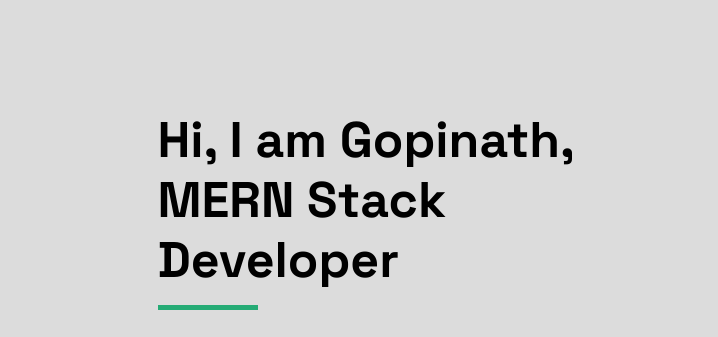
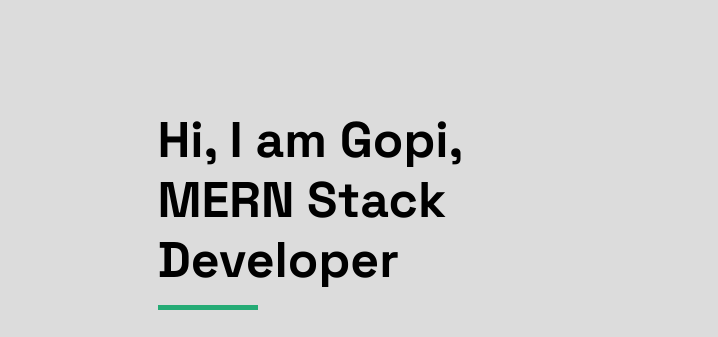
Before and after one commit to Gopinath09062005/Simple-Portfolio-Website, a plain HTML site: page index.html in a window 1280 px wide. Shown: the part 120-457 px from the top of the page, 0-718 px from the left. Drawn offline with nearby package versions, Linux system fonts and the light colour scheme.

Commit message:
name changed

```diff
--- a/index.html
+++ b/index.html
@@ -58,7 +58,7 @@
       <div class="container">
         <div class="d-grid hero__wrapper">
           <div class="hero__content">
-            <h1 class="hero__title">Hi, I am Gopinath,<br>MERN Stack Developer</h1>
+            <h1 class="hero__title">Hi, I am Gopi,<br>MERN Stack Developer</h1>
             <p class="hero__description">
               I am a passionate MERN stack developer.
               I enjoy building full-stack applications and continuously learning new technologies.
```
